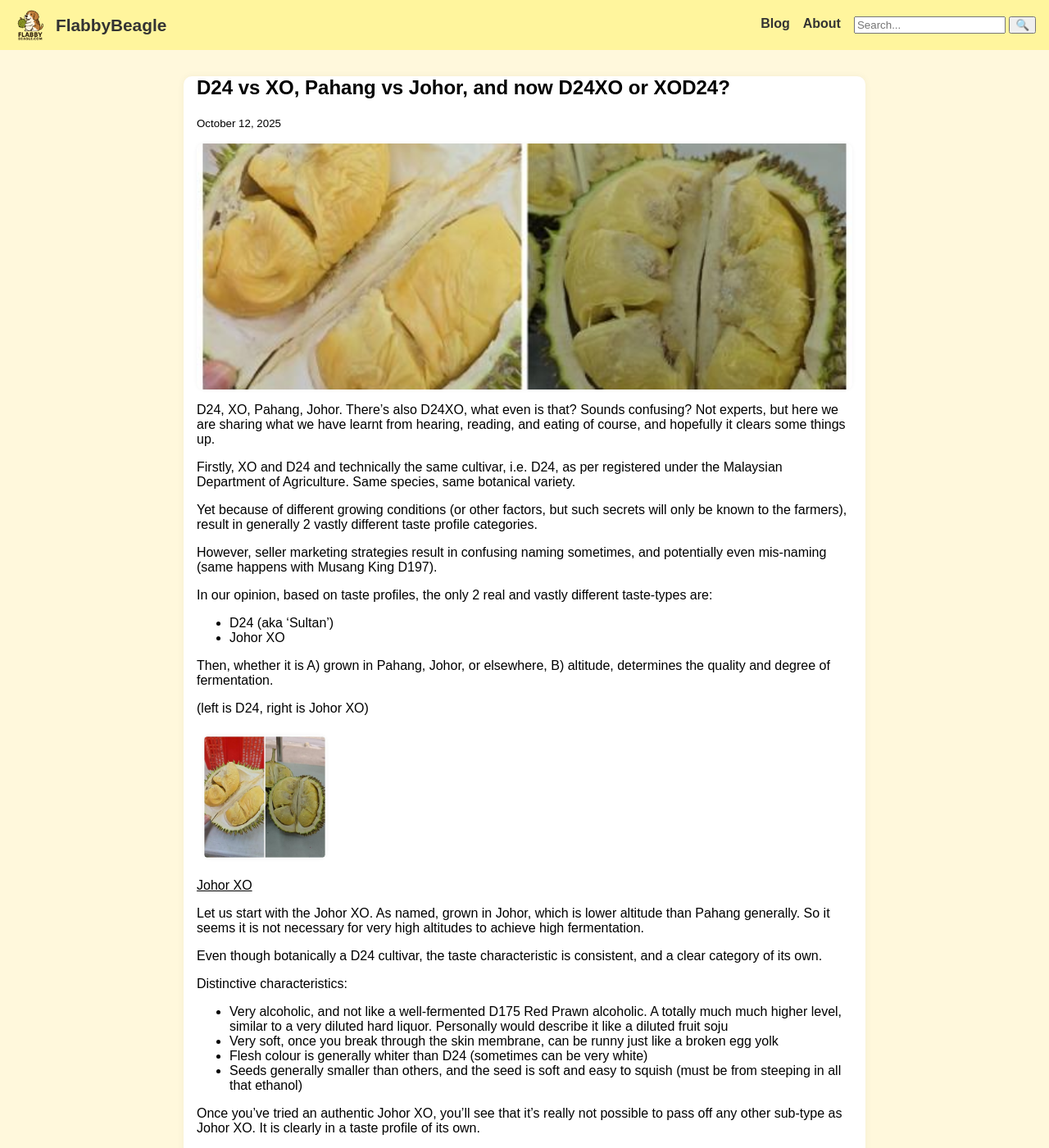
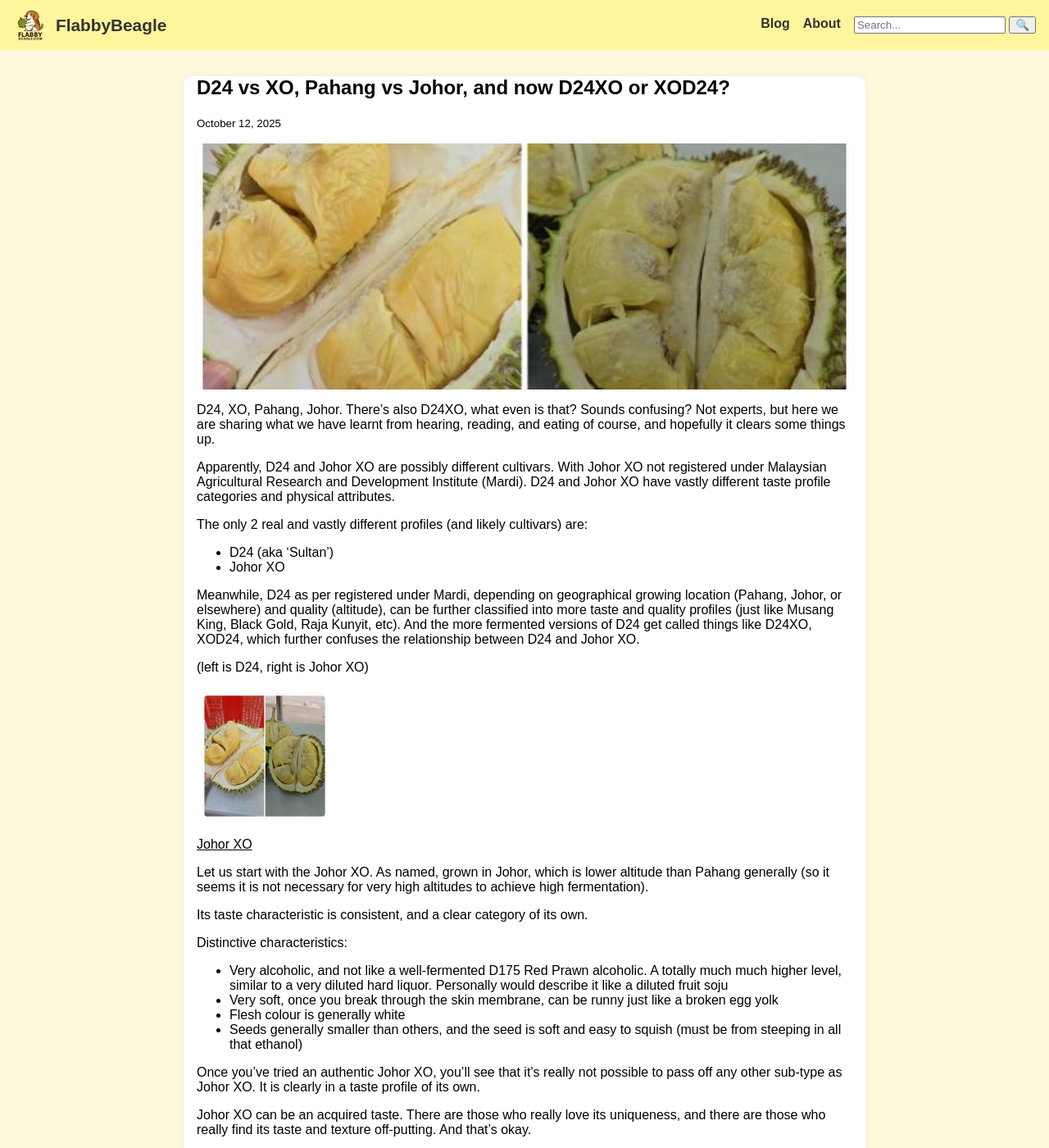
Before and after one commit to yensan57/flabbybeagle, a Jekyll site: the page built from _posts/2025-10-12-pahang-johor-d24-xo.md, in a window 1280 px wide and 1400 px high. Shown: the whole window at 82% size. Built offline with Jekyll 4.4.1, drawn with Linux system fonts in a browser that asks for light colours; some of the changed text lies outside the part shown.

Commit message:
Update 2025-10-12-pahang-johor-d24-xo.md

```diff
--- a/_posts/2025-10-12-pahang-johor-d24-xo.md
+++ b/_posts/2025-10-12-pahang-johor-d24-xo.md
@@ -7,17 +7,13 @@
 
 D24, XO, Pahang, Johor. There's also D24XO, what even is that? Sounds confusing? Not experts, but here we are sharing what we have learnt from hearing, reading, and eating of course, and hopefully it clears some things up.
 
-Firstly, XO and D24 and technically the same cultivar, i.e. D24, as per registered under the Malaysian Department of Agriculture. Same species, same botanical variety.
+Apparently, D24 and Johor XO are possibly different cultivars. With Johor XO not registered under Malaysian Agricultural Research and Development Institute (Mardi). D24 and Johor XO have vastly different taste profile categories and physical attributes.
 
-Yet because of different growing conditions (or other factors, but such secrets will only be known to the farmers), result in generally 2 vastly different taste profile categories.
-
-However, seller marketing strategies result in confusing naming sometimes, and potentially even mis-naming (same happens with Musang King D197).
-
-In our opinion, based on taste profiles, the only 2 real and vastly different taste-types are:
+The only 2 real and vastly different profiles (and likely cultivars) are:
 - D24 (aka 'Sultan')
 - Johor XO
 
-Then, whether it is A) grown in Pahang, Johor, or elsewhere, B) altitude, determines the quality and degree of fermentation.
+Meanwhile, D24 as per registered under Mardi, depending on geographical growing location (Pahang, Johor, or elsewhere) and quality (altitude), can be further classified into more taste and quality profiles (just like Musang King, Black Gold, Raja Kunyit, etc). And the more fermented versions of D24 get called things like D24XO, XOD24, which further confuses the relationship between D24 and Johor XO.
 
 (left is D24, right is Johor XO)
 
@@ -25,14 +21,14 @@
 
 <u>Johor XO</u>
 
-Let us start with the Johor XO. As named, grown in Johor, which is lower altitude than Pahang generally. So it seems it is not necessary for very high altitudes to achieve high fermentation.
+Let us start with the Johor XO. As named, grown in Johor, which is lower altitude than Pahang generally (so it seems it is not necessary for very high altitudes to achieve high fermentation).
 
-Even though botanically a D24 cultivar, the taste characteristic is consistent, and a clear category of its own.
+Its taste characteristic is consistent, and a clear category of its own.
 
 Distinctive characteristics:
 - Very alcoholic, and not like a well-fermented D175 Red Prawn alcoholic. A totally much much higher level, similar to a very diluted hard liquor. Personally would describe it like a diluted fruit soju
 - Very soft, once you break through the skin membrane, can be runny just like a broken egg yolk
-- Flesh colour is generally whiter than D24 (sometimes can be very white)
+- Flesh colour is generally white
 - Seeds generally smaller than others, and the seed is soft and easy to squish (must be from steeping in all that ethanol)
 
 Once you've tried an authentic Johor XO, you'll see that it's really not possible to pass off any other sub-type as Johor XO. It is clearly in a taste profile of its own.
@@ -53,7 +49,7 @@
 
 
 
-<u>D24 / Sultan</u>
+<u>D24 / Sultan / D24XO / XOD24</u>
 
 D24 is grown over many places like Johor, Pahang, Cameron Highlands region, etc.
 
```
